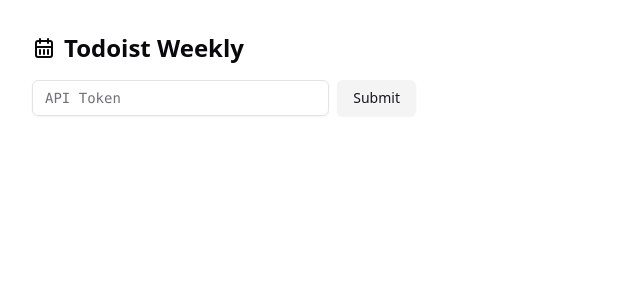
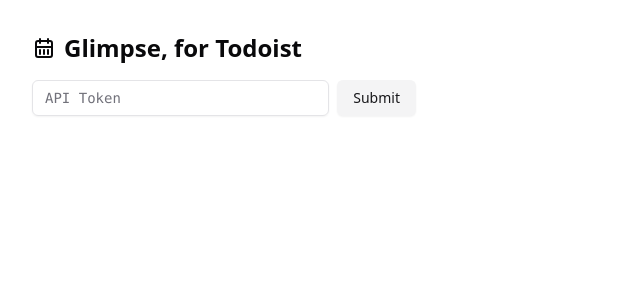
Before and after one commit to zsrobinson/glimpse, a Next.js app: page / in a window 1280 px wide. Shown: the top 300 px of the page, without its empty margins (0-640 px from the left). Built offline with nearby package versions, Linux system fonts and the light colour scheme.

Commit message:
change todoist weekly to glimpse

```diff
--- a/app/layout.tsx
+++ b/app/layout.tsx
@@ -3,7 +3,7 @@
 import { ReactNode } from "react";
 import { Providers } from "~/components/providers";
 
-export const metadata: Metadata = { title: "Todoist Weekly" };
+export const metadata: Metadata = { title: "Glimpse, for Todoist" };
 
 export default function Layout({ children }: { children: ReactNode }) {
   return (
--- a/app/page.tsx
+++ b/app/page.tsx
@@ -41,7 +41,7 @@
     <main className="flex h-full flex-col items-start gap-4">
       <div className="flex w-full items-center gap-2">
         <IconCalendarWeek />
-        <h1 className="text-2xl font-semibold">Todoist Weekly</h1>
+        <h1 className="text-2xl font-semibold">Glimpse, for Todoist</h1>
         <GlobalLoadingIndicator />
       </div>
 
--- a/components/providers.tsx
+++ b/components/providers.tsx
@@ -2,15 +2,11 @@
 
 import { QueryClient, QueryClientProvider } from "@tanstack/react-query";
 import { ReactNode, useState } from "react";
-import { ReactQueryDevtools } from "@tanstack/react-query-devtools";
 
 export function Providers({ children }: { children: ReactNode }) {
   const [queryClient] = useState(() => new QueryClient());
 
   return (
-    <QueryClientProvider client={queryClient}>
-      {children}
-      <ReactQueryDevtools initialIsOpen={false} />
-    </QueryClientProvider>
+    <QueryClientProvider client={queryClient}>{children}</QueryClientProvider>
   );
 }
--- a/package.json
+++ b/package.json
@@ -1,5 +1,5 @@
 {
-  "name": "todoist-weekly",
+  "name": "glimpse",
   "version": "0.1.0",
   "private": true,
   "scripts": {
@@ -16,7 +16,6 @@
     "@radix-ui/react-slot": "^1.0.2",
     "@tabler/icons-react": "^2.42.0",
     "@tanstack/react-query": "^5.10.0",
-    "@tanstack/react-query-devtools": "^5.10.0",
     "class-variance-authority": "^0.7.0",
     "clsx": "^2.0.0",
     "date-fns": "^2.30.0",
```
Also changed, not shown: 1 other file (tests, documents, lock files or other folders).
